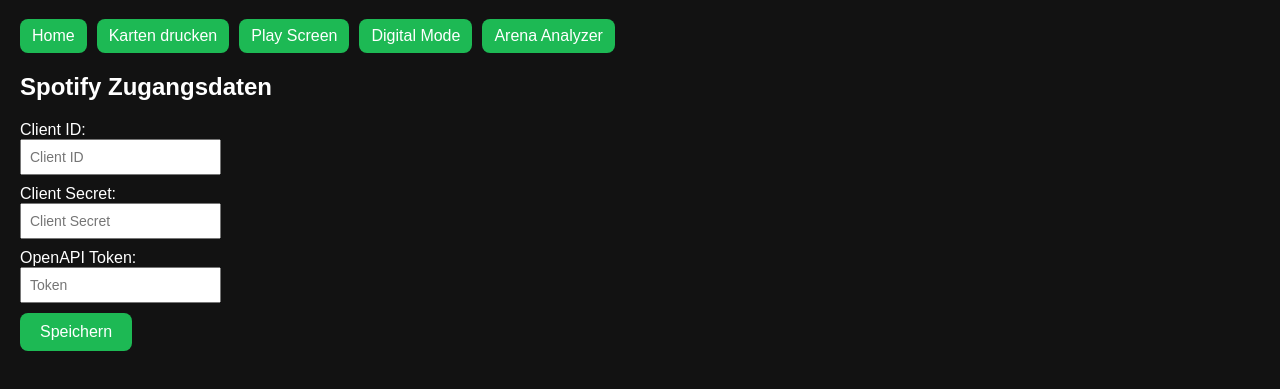
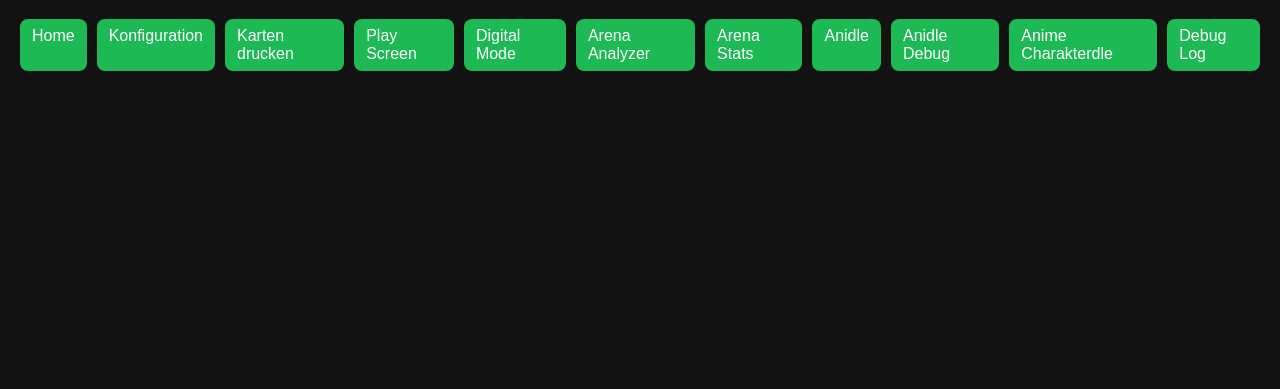
Before and after one commit to Behamot007/Behamot007.github.io, a plain HTML site: page index.html in a window 1280 px wide. Shown: the part 81-470 px from the top of the page. Drawn offline with Linux system fonts and the light colour scheme.

Commit message:
Refactor index into configuration and add navigation

```diff
--- a/index.html
+++ b/index.html
@@ -1,60 +1,16 @@
 <!DOCTYPE html>
 <html lang="de">
-
 <head>
   <meta charset="UTF-8">
   <meta name="viewport" content="width=device-width, initial-scale=1.0">
   <link rel="stylesheet" href="./styles.css">
-  </link>
   <title>Spotify Demo</title>
 </head>
-
 <body>
-
   <h1>Spotify Demo</h1>
-
-  <!-- Navigation -->
-  <nav>
-    <a href="index.html">Home</a>
-    <a href="generator.html">Karten drucken</a>
-    <a href="gameModeScan.html">Play Screen</a>
-    <a href="gameModeDigital.html">Digital Mode</a>
-    <a href="arena-match-history.html">Arena Analyzer</a>
-  </nav>
-
-  <!-- Spotify Credentials Eingabe -->
-  <div id="credentials">
-    <h2>Spotify Zugangsdaten</h2>
-    <label>
-      Client ID:
-      <input type="text" id="clientId" placeholder="Client ID">
-    </label>
-    <label>
-      Client Secret:
-      <input type="text" id="clientSecret" placeholder="Client Secret">
-    </label>
-    <label>
-      OpenAPI Token:
-      <input type="text" id="openApiToken" placeholder="Token">
-    </label>
-    <button onclick="saveCredentials()">Speichern</button>
-  </div>
-
-  <script>
-    // vorhandene Credentials aus LocalStorage laden
-    document.getElementById("clientId").value = localStorage.getItem("CLIENT_ID") || "";
-    document.getElementById("clientSecret").value = localStorage.getItem("CLIENT_SECRET") || "";
-    document.getElementById("openApiToken").value = localStorage.getItem("OPENAPI_TOKEN") || "";
-
-    function saveCredentials() {
-      localStorage.setItem("CLIENT_ID", document.getElementById("clientId").value);
-      localStorage.setItem("CLIENT_SECRET", document.getElementById("clientSecret").value);
-      localStorage.setItem("OPENAPI_TOKEN", document.getElementById("openApiToken").value);
-      alert("Credentials gespeichert!");
-    }
-  </script>
-
-  <script src="spotify.js"></script>
+  <nav id="nav"></nav>
+  <script src="pages.js"></script>
+  <script src="navigation.js"></script>
+  <script>buildNavigation('nav');</script>
 </body>
-
 </html>
--- /dev/null
+++ b/navigation.js
@@ -0,0 +1,10 @@
+function buildNavigation(containerId) {
+  const nav = document.getElementById(containerId);
+  if (!nav || typeof pages === 'undefined') return;
+  pages.forEach(page => {
+    const a = document.createElement('a');
+    a.href = page.url;
+    a.textContent = page.title;
+    nav.appendChild(a);
+  });
+}
--- /dev/null
+++ b/pages.js
@@ -0,0 +1,13 @@
+const pages = [
+  { title: 'Home', url: 'index.html' },
+  { title: 'Konfiguration', url: 'config.html' },
+  { title: 'Karten drucken', url: 'generator.html' },
+  { title: 'Play Screen', url: 'gameModeScan.html' },
+  { title: 'Digital Mode', url: 'gameModeDigital.html' },
+  { title: 'Arena Analyzer', url: 'arena-match-history.html' },
+  { title: 'Arena Stats', url: 'arena-stats.html' },
+  { title: 'Anidle', url: 'anidle.html' },
+  { title: 'Anidle Debug', url: 'anidleDebug.html' },
+  { title: 'Anime Charakterdle', url: 'animeCharakterdle.html' },
+  { title: 'Debug Log', url: 'debugLog.html' }
+];
```
Also changed, not shown: config.html (added, +43 -0 lines).
